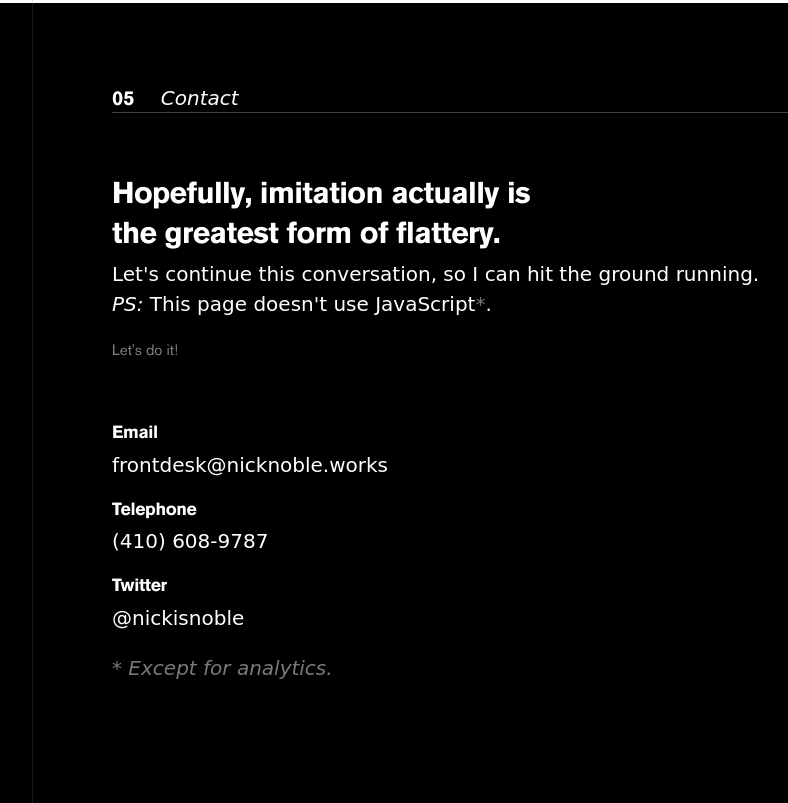
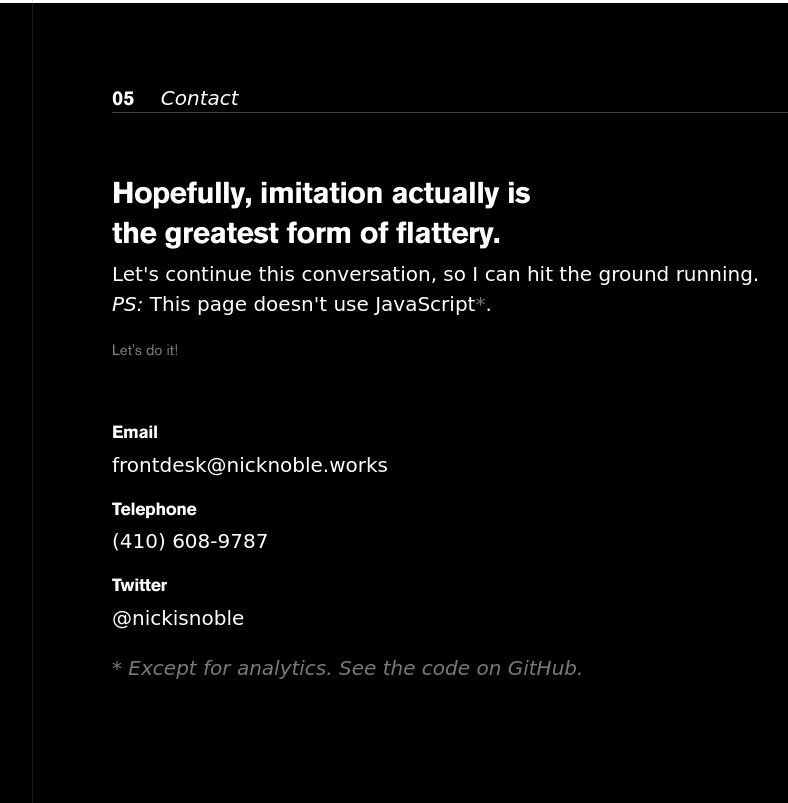
Before and after one commit to nickisnoble/workco, a website: page index.html in a window 1280 px wide. Shown: the part 8724-9527 px from the top of the page, without its empty margins (88-876 px from the left). Drawn offline with nearby package versions, Linux system fonts and the light colour scheme; files that its build step writes are made by us from their sources; a web font is replaced by a local one.

Commit message:
add github link

```diff
--- a/index.html
+++ b/index.html
@@ -391,7 +391,7 @@
         <dd><a target="_blank" rel="noopener noreferrer" href="//twitter.com/nickisnoble">@nickisnoble</a></dd>
       </dl>
 
-      <p class="c-dark"><em>* Except for analytics.</em></p>
+      <p class="c-dark"><em>* Except for analytics. <a href="https://github.com/nickisnoble/workco">See the code on GitHub.</a></em></p>
     </section>
   </main>
 
```
